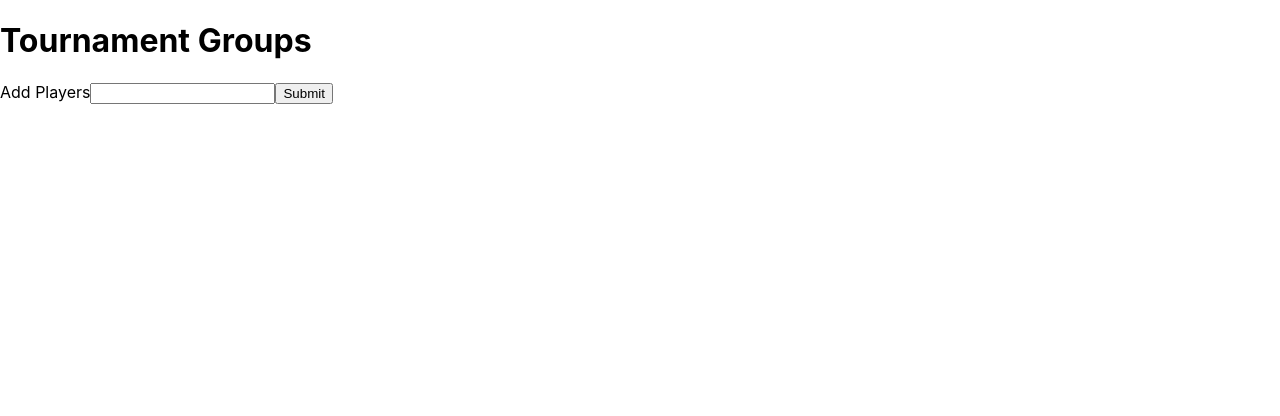
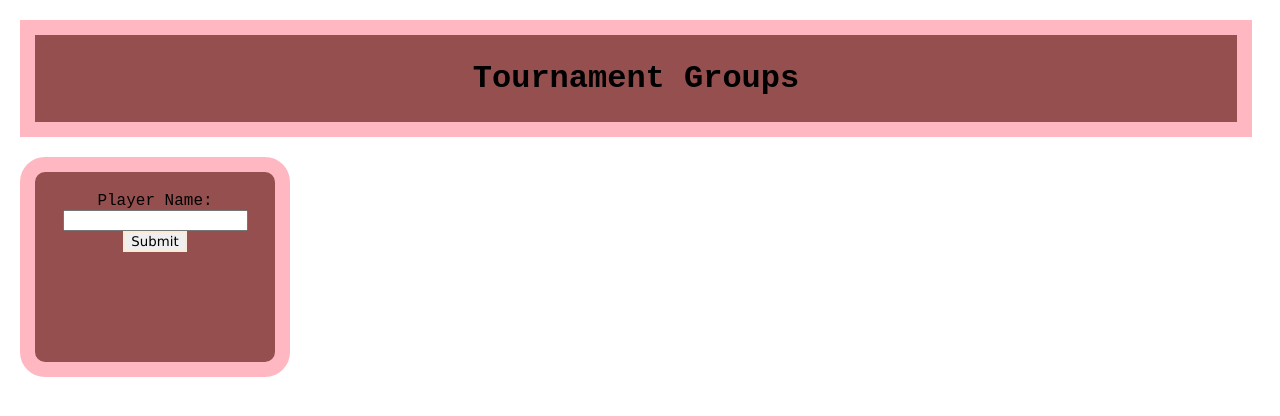
Before and after one commit to PowerDragon2451/TournamentUI, a React (Create React App) app: page / in a window 1280 px wide. Shown: the top 416 px of the page. Built offline with nearby package versions, Linux system fonts and the light colour scheme.

Commit message:
Header with basic styling and updated function decriptions to include what each function computes

```diff
--- a/src/App.tsx
+++ b/src/App.tsx
@@ -1,11 +1,15 @@
-import { GetInputForm } from './components/addPlayerForm';
+import { GetInputForm } from './components/GetInputForm';
 
 
 function App() {
   return (
     <div className="App">
       <h1>Tournament Groups</h1>
-      <GetInputForm labelProps={{ labelName: "Add Players" }} inputProps={{ inputType: "text", inputId: "playerInput", onChange: () => { } }} buttonprops={{ buttonLabel: "Submit", onclick: () => { } }} />
+      <div className="InputForm">
+        <GetInputForm labelProps={{ labelName: "Player Name: " }} inputProps={{ inputType: "text", inputId: "playerInput", onChange: () => { } }} buttonprops={{ buttonLabel: "Submit", onclick: () => { } }} />
+
+      </div>
+
     </div>
   );
 }
--- a/src/api/players.tsx
+++ b/src/api/players.tsx
@@ -17,6 +17,16 @@ export async function addPlayer(responseId:string) {
     (document.getElementById(responseId)as HTMLInputElement).innerText="Exception Occured" +exception;
   }
 };
+export async function getPlayerList(){
+    let url="http://localhost:8080/tournament/get-players";
+
+    try{
+      let res=await axios.get(url);
+      return res.data;
+    }catch(exception){
+      return "Exception Occured" +exception;
+    }
+};
 
 export async function addNewPlayer(playername:string) {
 
--- a/src/index.css
+++ b/src/index.css
@@ -6,8 +6,42 @@ body {
   -webkit-font-smoothing: antialiased;
   -moz-osx-font-smoothing: grayscale;
 }
-
 code {
   font-family: source-code-pro, Menlo, Monaco, Consolas, 'Courier New',
     monospace;
 }
+button {
+    font-family: Verdana, 'Geneva', Tahoma, sans-serif;
+    border-style: double;
+    border-color: antiquewhite;
+}
+button:hover {
+    background-color:aquamarine
+}
+h1 {
+    width: 90%;
+    border: 15px solid rgb(255, 184, 194);
+    padding: 25px;
+    margin: 20px;
+
+    font-family: 'Courier New', Courier, monospace;
+    background-color: #964f4f;
+    text-align: center;
+
+}
+.InputForm{
+    /* width: 90%; */
+    border: 15px solid rgb(255, 184, 194);
+    /* padding: 25px; */
+
+    margin: 20px;
+    border-radius: 25px;
+    background-color: #5c8f14;
+    padding: 20px;
+    width: 200px;
+    height: 150px;
+    font-family: 'Courier New', Courier, monospace;
+    background-color: #964f4f;
+    text-align: center;
+
+}
--- a/tsconfig.json
+++ b/tsconfig.json
@@ -19,8 +19,5 @@
     "isolatedModules": true,
     "noEmit": true,
     "jsx": "react-jsx"
-  },
-  "include": [
-    "src"
-  ]
+  }
 }
```
Also changed, not shown: src/components/ShowPlayerList.tsx (added, +17 -0 lines), src/components/GetInputForm.tsx (renamed from src/components/addPlayerForm.tsx).
